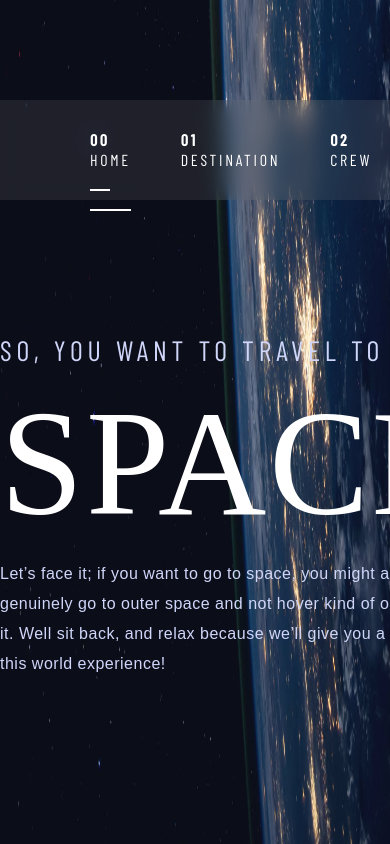
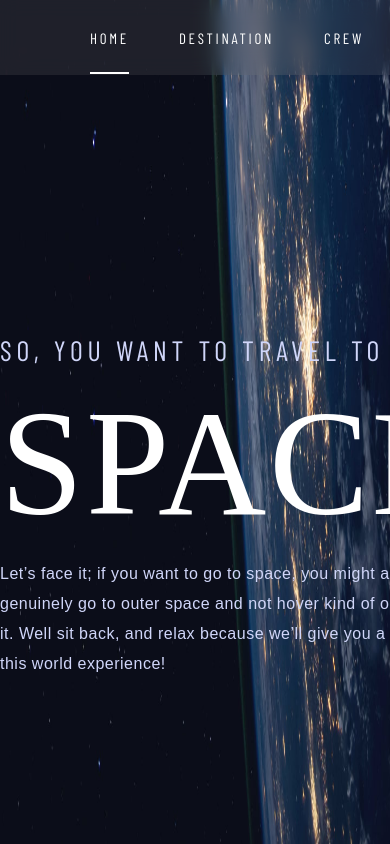
Before and after one commit to kabocha23/space-tourism, a React (Create React App) app: page / in a window 390 px wide. Shown: the top 844 px of the page. Built offline with nearby package versions, Linux system fonts and the light colour scheme; a web font is replaced by a local one.

Commit message:
added styles for tablet and mobile screens

```diff
--- a/src/components/Navbar/Navbar.css
+++ b/src/components/Navbar/Navbar.css
@@ -28,7 +28,7 @@
     font-weight: 300;
     font-family: 'Barlow Condensed', sans-serif;
     letter-spacing: 2.7px;
-    padding: 40px 0px;
+    padding: 38px 0px;
     border-bottom: solid #ffffff00;
 }
 .navbar-container ul li a:hover:not(.active) {
@@ -43,8 +43,39 @@
 }
 
 @media screen and (min-width:768px) and (max-width: 1023px) {
+    .navbar-container {
+        height: 75px;
+    }
+
     .navbar-container ul {
+        height: 75px;
         margin-top: 0px;
         padding-right: 10%;
     }
+    .navbar-container ul li a {
+        font-size: 15px;
+        padding: 25px 0px;
+    }
+    .navbar-container ul li a span {
+        display: none;
+    }
 }
+
+@media screen and (max-width: 767px) {
+    .navbar-container {
+        height: 75px;
+    }
+
+    .navbar-container ul {
+        height: 75px;
+        margin-top: 0px;
+        padding-right: 10%;
+    }
+    .navbar-container ul li a {
+        font-size: 15px;
+        padding: 25px 0px;
+    }
+    .navbar-container ul li a span {
+        display: none;
+    }
+}
```
